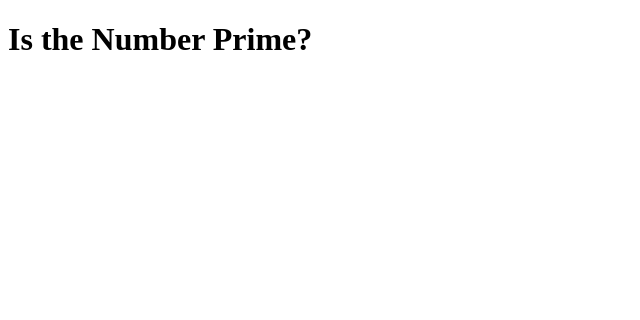
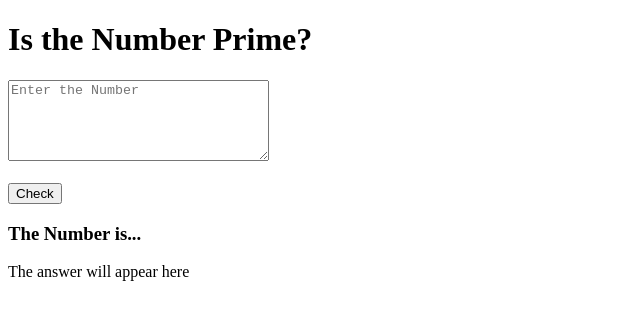
Before and after one commit to pushkarsingh019/Prime-Number-Checker, a plain HTML site: page index.html in a window 1280 px wide. Shown: the whole page, without its empty margins (0-640 px from the left). Drawn offline with Linux system fonts and the light colour scheme.

Commit message:
Updated the Index.html file

```diff
--- a/index.html
+++ b/index.html
@@ -12,6 +12,23 @@
 <body>
     <h1>Is the Number Prime?</h1>
 
+    <!-- Text area for the user to input the number -->
+    <textarea id="txt-input" cols="30" rows="5" placeholder="Enter the Number"></textarea>
+
+    <!-- Button to check -->
+    <br>
+    <br>
+    <button id="btn">Check</button>
+
+    <!-- Output Areas to show the output -->
+    <div>
+        <h3> The Number is... </h3>
+        <p id="txt-output">
+            The answer will appear here
+        </p>
+    </div>
+
+
     <script src="/app.js"></script>
 </body>
 </html>
```
